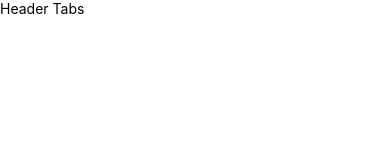
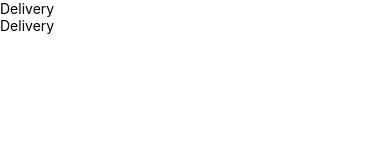
Before and after one commit to mhassanrahi/uber-eats-rn, a React Native app: screen / in a window 390 px wide. Shown: the top 160 px of the page. Built offline with nearby package versions, Linux system fonts and the light colour scheme.

Commit message:
* Updated path

```diff
--- a/src/components/HeaderTabs.js
+++ /dev/null
@@ -1,14 +0,0 @@
-import React from "react";
-import { StyleSheet, Text, View } from "react-native";
-
-const HeaderTabs = () => {
-    return (
-        <View>
-            <Text>Header Tabs</Text>
-        </View>
-    );
-};
-
-export default HeaderTabs;
-
-const styles = StyleSheet.create({});
--- a/src/screens/Home.js
+++ b/src/screens/Home.js
@@ -1,5 +1,5 @@
 import React from "react";
-import HeaderTabs from "../components/HeaderTabs";
+import HeaderTabs from "../components/Headers/HeaderTabs";
 
 const Home = () => {
     return <HeaderTabs />;
```
